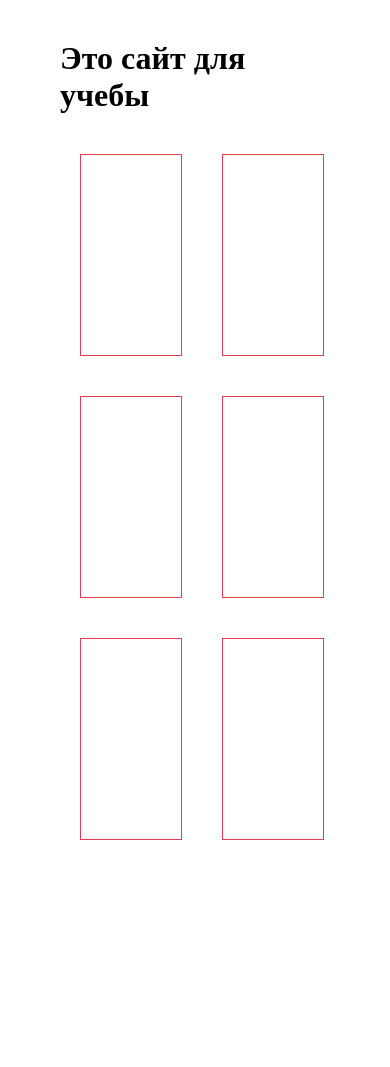
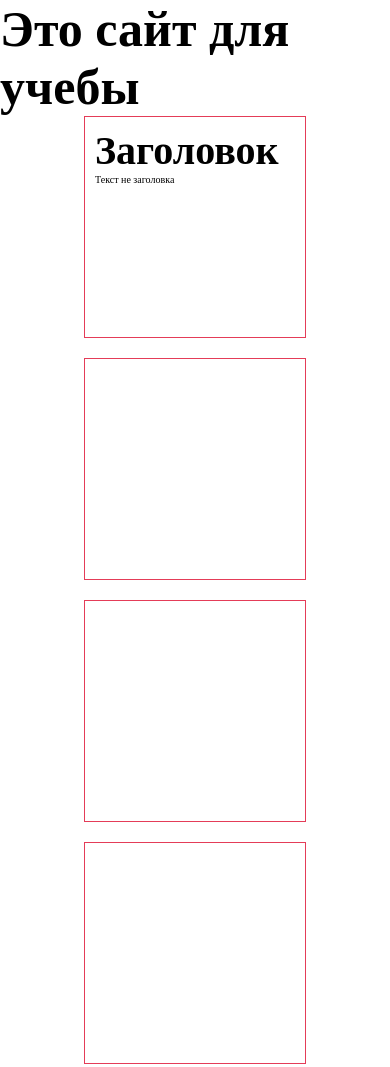
Before and after one commit to EvseevCoder/verst_product, a plain HTML site: page index.html in a window 390 px wide. Shown: the top 1067 px of the page. Before the commit the page ends 900 px from the top, so only its background shows below. Drawn offline with Linux system fonts and the light colour scheme.

Commit message:
Добавление REM

```diff
--- a/index.html
+++ b/index.html
@@ -9,11 +9,14 @@
 
 </head>
 <body>
-    <h1>Это сайт для учебы</h1>
+    <h1 class="sait">Это сайт для учебы</h1>
 
     <div class="content">
 
-        <div class="product"></div>
+        <div class="product">
+            <h1>Заголовок</h1>
+            <p>Текст не заголовка</p>
+        </div>
         <div class="product"></div>
         <div class="product"></div>
         <div class="product"></div>
--- a/style.scss
+++ b/style.scss
@@ -1,27 +1,57 @@
 $fontRed: rgb(228, 60, 88);
 * {
-    margin: 20px;
+    margin: 0px;
     padding: 0;
+}
+
+// Объявлние шрифтов для сайта + рем значение
+html {
+    font-size: 30px;
+}
+
+html p {
+    font-size: 0.5rem;
+}
+
+
+.sait {
+    font-size: 50px;
 }
 
 .content {
     display: grid;
-    grid-template-columns: repeat(4, 1fr);
+    grid-template-columns: repeat(2, 1fr);
 
     justify-items: center;
+
+    gap: 20px;
 }
 
 .product {
     border: 1px solid $fontRed;
     height: 100px;
-    width: 100px;
+    width: 280px;
+    padding: 10px;
 
-    grid-column: span 2;
+    // grid-column: span 2;
 }
 
 @media (max-width: 1000px) {
+
+    // Изменение базового шрифта
+    html {
+        font-size: 20px;
+    }
+
     .product {
+        width: 200px;
         height: 200px;
         // grid-column: none;
+
+    }
+
+    .content {
+        display: grid;
+        grid-template-columns: repeat(1, 1fr);
     }
 }
```
Also changed, not shown: style.css, 1 other file.
